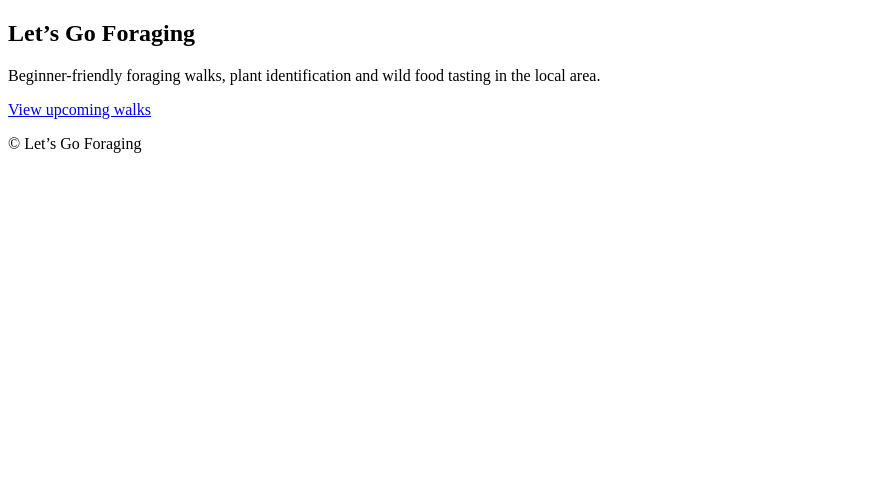
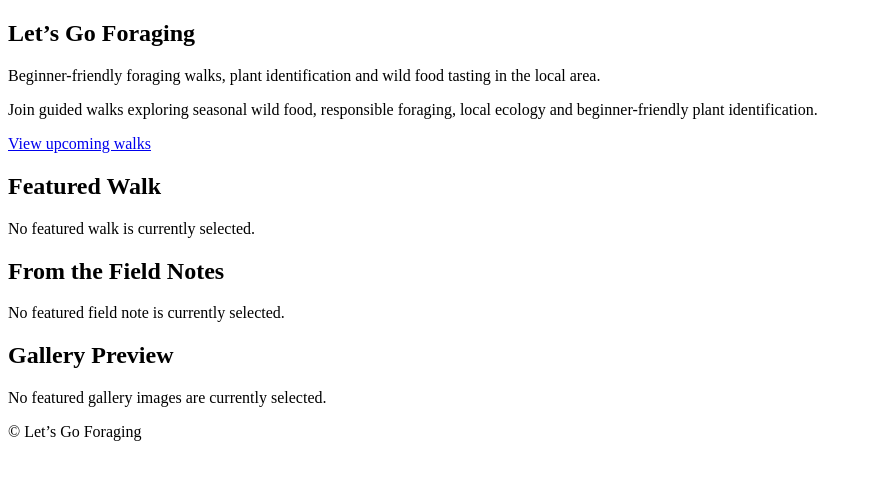
Before and after one commit to hannahashe/letsgoforaging, a Django app: page / in a window 1280 px wide. Shown: the part 132-612 px from the top of the page, without its empty margins (0-872 px from the left). Run offline with Django 5.2, Linux system fonts and the light colour scheme; data that the repository does not hold is empty.

Commit message:
Add featured homepage content

```diff
--- a/core/templates/core/home.html
+++ b/core/templates/core/home.html
@@ -11,6 +11,88 @@
         and wild food tasting in the local area.
     </p>
 
+    <p>
+        Join guided walks exploring seasonal wild food, responsible
+        foraging, local ecology and beginner-friendly plant identification.
+    </p>
+
     <a href="{% url 'event_list' %}">View upcoming walks</a>
 </section>
+
+<section>
+    <h2>Featured Walk</h2>
+
+    {% if featured_event %}
+        <article>
+            <h3>
+                <a href="{{ featured_event.get_absolute_url }}">
+                    {{ featured_event.title }}
+                </a>
+            </h3>
+
+            <p>
+                <strong>Date:</strong>
+                {{ featured_event.date|date:"l j F Y" }}
+            </p>
+
+            <p>{{ featured_event.short_description }}</p>
+
+            <p>
+                <a href="{{ featured_event.get_absolute_url }}">
+                    View walk details
+                </a>
+            </p>
+        </article>
+    {% else %}
+        <p>No featured walk is currently selected.</p>
+    {% endif %}
+</section>
+
+<section>
+    <h2>From the Field Notes</h2>
+
+    {% if featured_post %}
+        <article>
+            <h3>
+                <a href="{{ featured_post.get_absolute_url }}">
+                    {{ featured_post.title }}
+                </a>
+            </h3>
+
+            <p>{{ featured_post.excerpt }}</p>
+
+            <p>
+                <a href="{{ featured_post.get_absolute_url }}">
+                    Read article
+                </a>
+            </p>
+        </article>
+    {% else %}
+        <p>No featured field note is currently selected.</p>
+    {% endif %}
+</section>
+
+<section>
+    <h2>Gallery Preview</h2>
+
+    {% if featured_images %}
+        <div>
+            {% for image in featured_images %}
+                <figure>
+                    <img src="{{ image.image.url }}" alt="{{ image.alt_text }}">
+
+                    {% if image.caption %}
+                        <figcaption>{{ image.caption }}</figcaption>
+                    {% endif %}
+                </figure>
+            {% endfor %}
+        </div>
+
+        <p>
+            <a href="{% url 'gallery' %}">View the full gallery</a>
+        </p>
+    {% else %}
+        <p>No featured gallery images are currently selected.</p>
+    {% endif %}
+</section>
 {% endblock %}
--- a/core/views.py
+++ b/core/views.py
@@ -2,10 +2,30 @@ from django.shortcuts import get_object_or_404, render
 from .models import BlogPost, Event, GalleryImage
 
 
+def home(request):
+    """Display the website homepage with featured content."""
+    featured_event = Event.objects.filter(
+        is_published=True,
+        is_featured=True,
+    ).first()
 
-def home(request):
-    """Display the website homepage."""
-    return render(request, "core/home.html")
+    featured_post = BlogPost.objects.filter(
+        is_published=True,
+        is_featured=True,
+    ).first()
+
+    featured_images = GalleryImage.objects.filter(
+        is_published=True,
+        is_featured=True,
+    )[:3]
+
+    context = {
+        "featured_event": featured_event,
+        "featured_post": featured_post,
+        "featured_images": featured_images,
+    }
+
+    return render(request, "core/home.html", context)
 
 
 def about(request):
```
